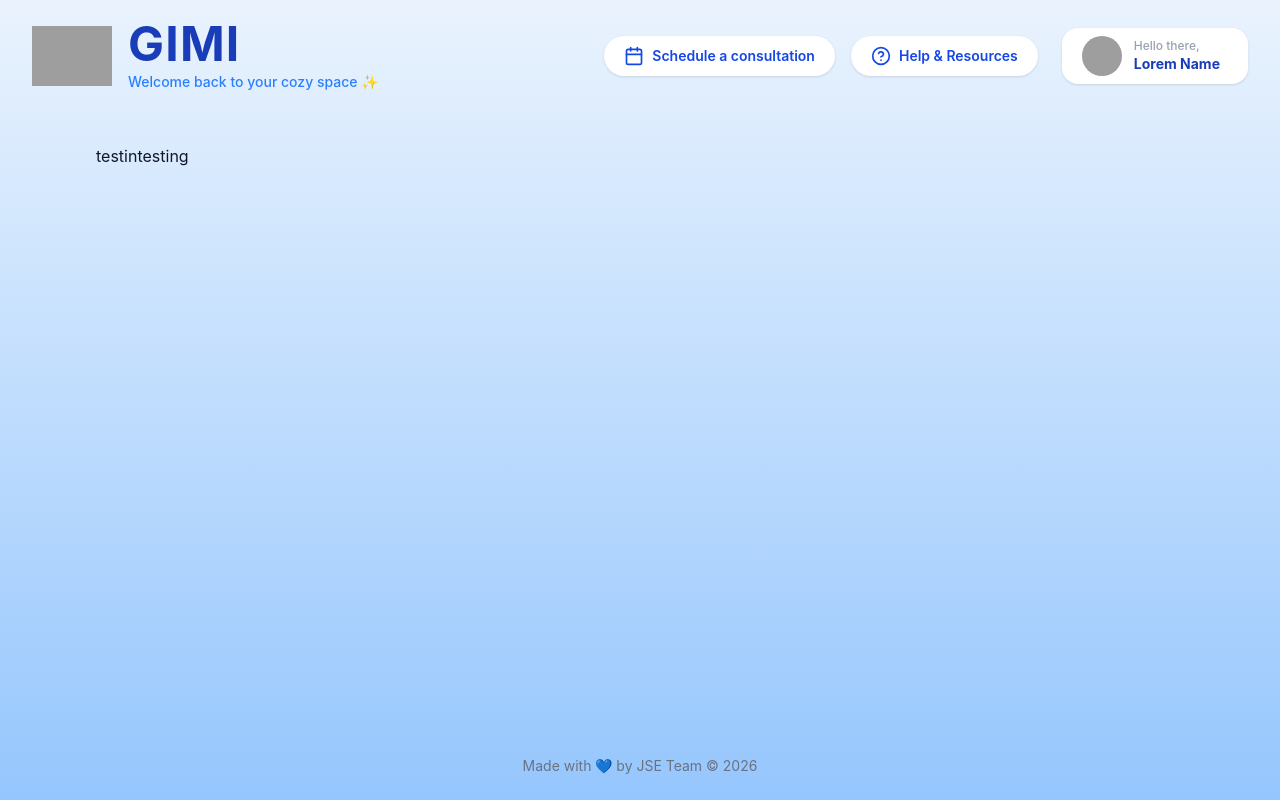
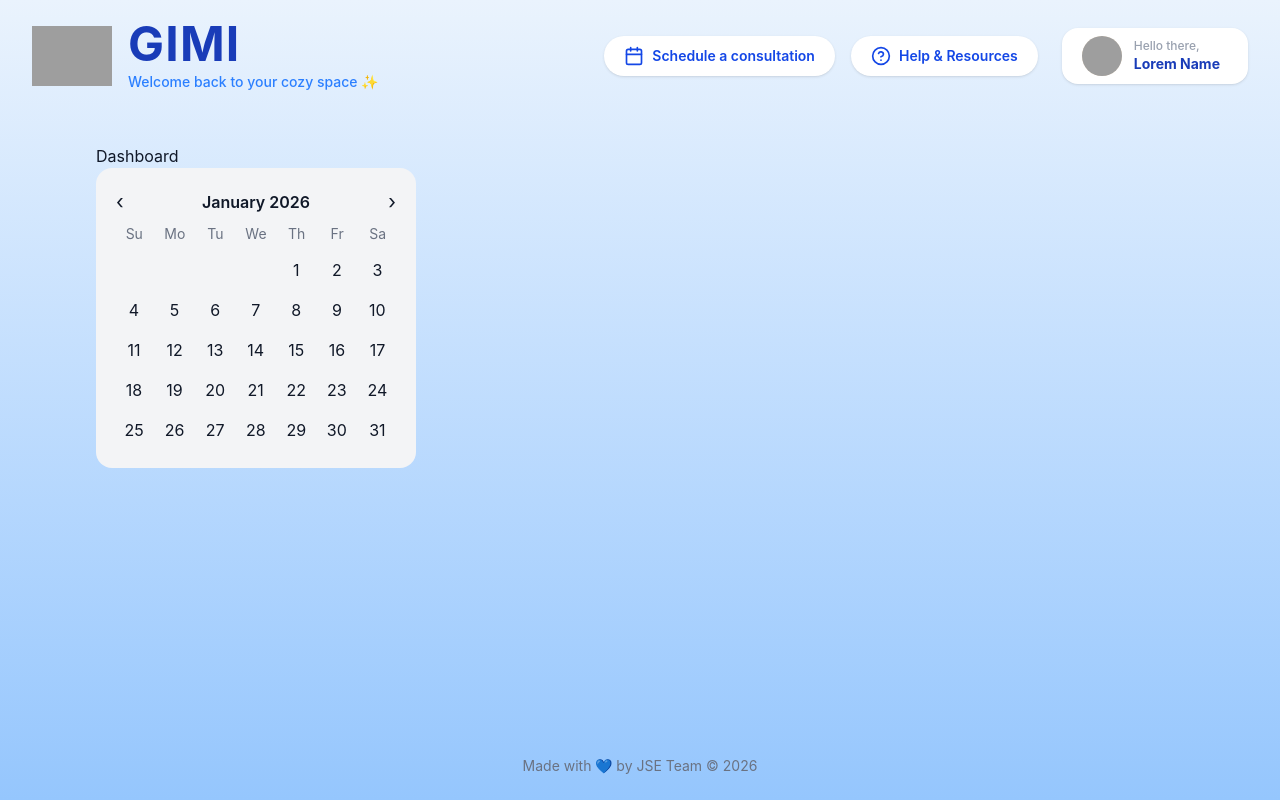
Before and after one commit to The-SEs/gimi, a React (Vite) app in the folder frontend/: page / in a window 1280 px wide. Built offline with nearby package versions, Linux system fonts and the light colour scheme; grey boxes are pictures that could not be loaded.

Commit message:
Update CalendarWidget: single-date selection, color marking, round selected dates

```diff
--- /dev/null
+++ b/frontend/src/components/journal/calendar.tsx
@@ -0,0 +1,124 @@
+import React, { useState } from "react";
+
+type Day = {
+  day: number;
+  muted?: boolean;
+};
+
+const colorOptions = ["#B3EDD8", "#F9ABAB", "#EDEBB3", "#B3BEED"];
+
+const CalendarWidget: React.FC = () => {
+  const [selectedDay, setSelectedDay] = useState<number | null>(null);
+  const [currentMonth, setCurrentMonth] = useState<number>(0);
+  const [currentYear, setCurrentYear] = useState<number>(2026);
+  const [dateColors, setDateColors] = useState<{ [day: number]: string }>({});
+  const [colorMenuDay, setColorMenuDay] = useState<number | null>(null);
+
+  const handleClick = (day: number, muted?: boolean) => {
+    if (muted || day === 0) return;
+    setSelectedDay(day);
+    setColorMenuDay(day);
+  };
+
+  const selectColor = (color: string) => {
+    if (colorMenuDay !== null) {
+      setDateColors({ ...dateColors, [colorMenuDay]: color });
+      setColorMenuDay(null);
+    }
+  };
+
+  const prevMonth = () => {
+    if (currentMonth === 0) {
+      setCurrentMonth(11);
+      setCurrentYear(currentYear - 1);
+    } else {
+      setCurrentMonth(currentMonth - 1);
+    }
+    setSelectedDay(null);
+    setColorMenuDay(null);
+  };
+
+  const nextMonth = () => {
+    if (currentMonth === 11) {
+      setCurrentMonth(0);
+      setCurrentYear(currentYear + 1);
+    } else {
+      setCurrentMonth(currentMonth + 1);
+    }
+    setSelectedDay(null);
+    setColorMenuDay(null);
+  };
+
+  const monthNames = [
+    "January", "February", "March", "April", "May", "June",
+    "July", "August", "September", "October", "November", "December"
+  ];
+
+  const getDaysInMonth = (month: number, year: number): Day[] => {
+    const firstDay = new Date(year, month, 1).getDay();
+    const numDays = new Date(year, month + 1, 0).getDate();
+    const days: Day[] = [];
+    for (let i = 0; i < firstDay; i++) days.push({ day: 0, muted: true });
+    for (let i = 1; i <= numDays; i++) days.push({ day: i });
+    return days;
+  };
+
+  const days = getDaysInMonth(currentMonth, currentYear);
+
+  return (
+    <div className="w-80 p-5 bg-gray-100 rounded-2xl relative font-sans">
+      {/* Header */}
+      <div className="flex justify-between items-center mb-2">
+        <button className="text-xl" onClick={prevMonth}>‹</button>
+        <span className="font-semibold">{monthNames[currentMonth]} {currentYear}</span>
+        <button className="text-xl" onClick={nextMonth}>›</button>
+      </div>
+
+      {/* Weekdays */}
+      <div className="grid grid-cols-7 gap-1 text-gray-500 text-sm mb-2">
+        {["Su", "Mo", "Tu", "We", "Th", "Fr", "Sa"].map(d => (
+          <div key={d} className="text-center">{d}</div>
+        ))}
+      </div>
+
+      {/* Days */}
+      <div className="grid grid-cols-7 gap-1">
+        {days.map((d, i) => {
+          const selected = !d.muted && d.day === selectedDay;
+          const customColor = dateColors[d.day];
+
+          return (
+            <div
+              key={i}
+              onClick={() => handleClick(d.day, d.muted)}
+              className={`
+                w-9 h-9 flex items-center justify-center rounded-full cursor-pointer
+                ${d.muted ? "text-gray-400 cursor-default" : ""}
+                ${selected ? "bg-gray-800 text-white font-semibold" : ""}
+              `}
+              style={{ backgroundColor: customColor ? customColor : undefined, color: customColor ? "#000" : undefined }}
+            >
+              {d.day !== 0 ? d.day : ""}
+            </div>
+          );
+        })}
+      </div>
+
+      {/* Color Menu */}
+      {colorMenuDay !== null && (
+        <div className="absolute bottom-2 left-5 flex gap-2 p-2 bg-white rounded-lg shadow-md">
+          {colorOptions.map(c => (
+            <div
+              key={c}
+              onClick={() => selectColor(c)}
+              className="w-7 h-7 rounded-full cursor-pointer"
+              style={{ backgroundColor: c }}
+            />
+          ))}
+        </div>
+      )}
+    </div>
+  );
+};
+
+export default CalendarWidget;
--- a/frontend/src/pages/dashboard/dashboard.tsx
+++ b/frontend/src/pages/dashboard/dashboard.tsx
@@ -1,3 +1,8 @@
+import CalendarWidget from "../../components/journal/calendar";
+
 export default function Dashboard() {
-  return <div>testintesting</div>;
+  return <div>
+      <h1>Dashboard</h1>
+      <CalendarWidget />
+    </div>;
 }
```
Also changed, not shown: 1 other file (tests, documents, lock files or other folders).
